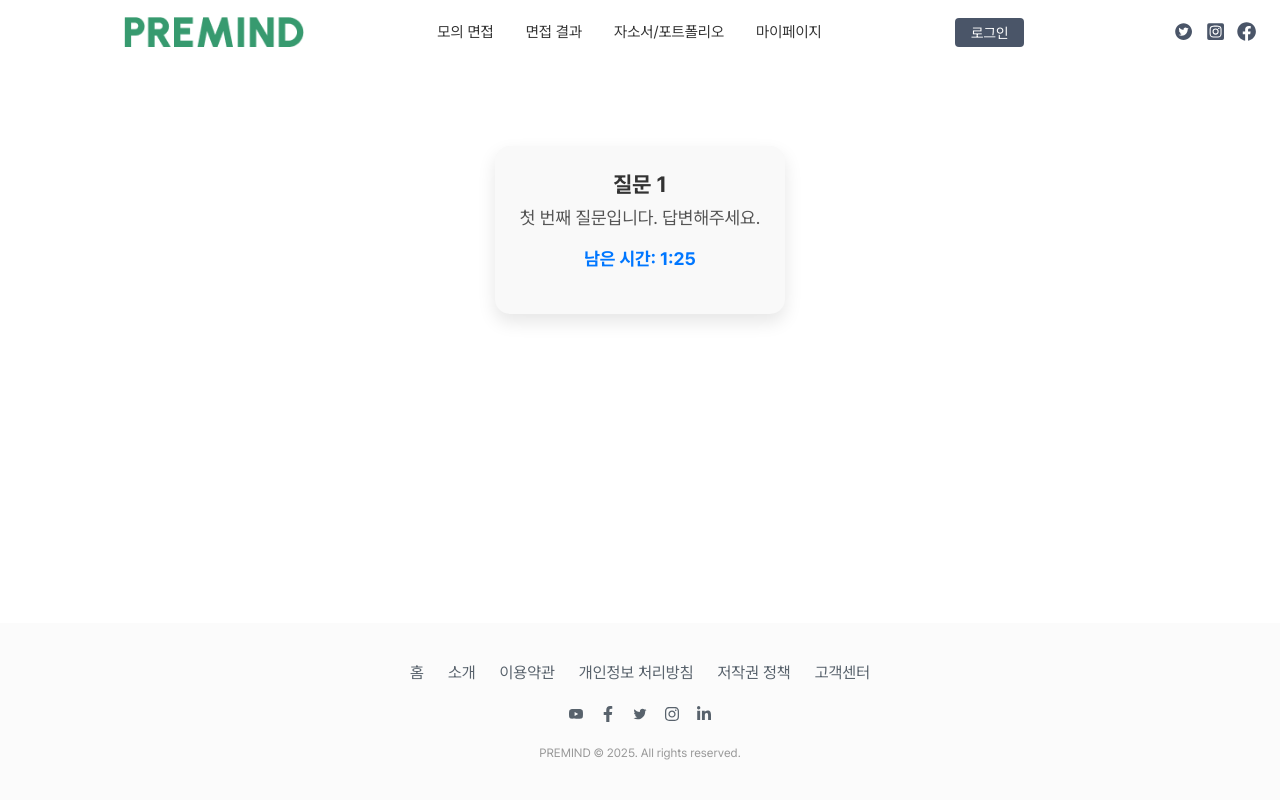
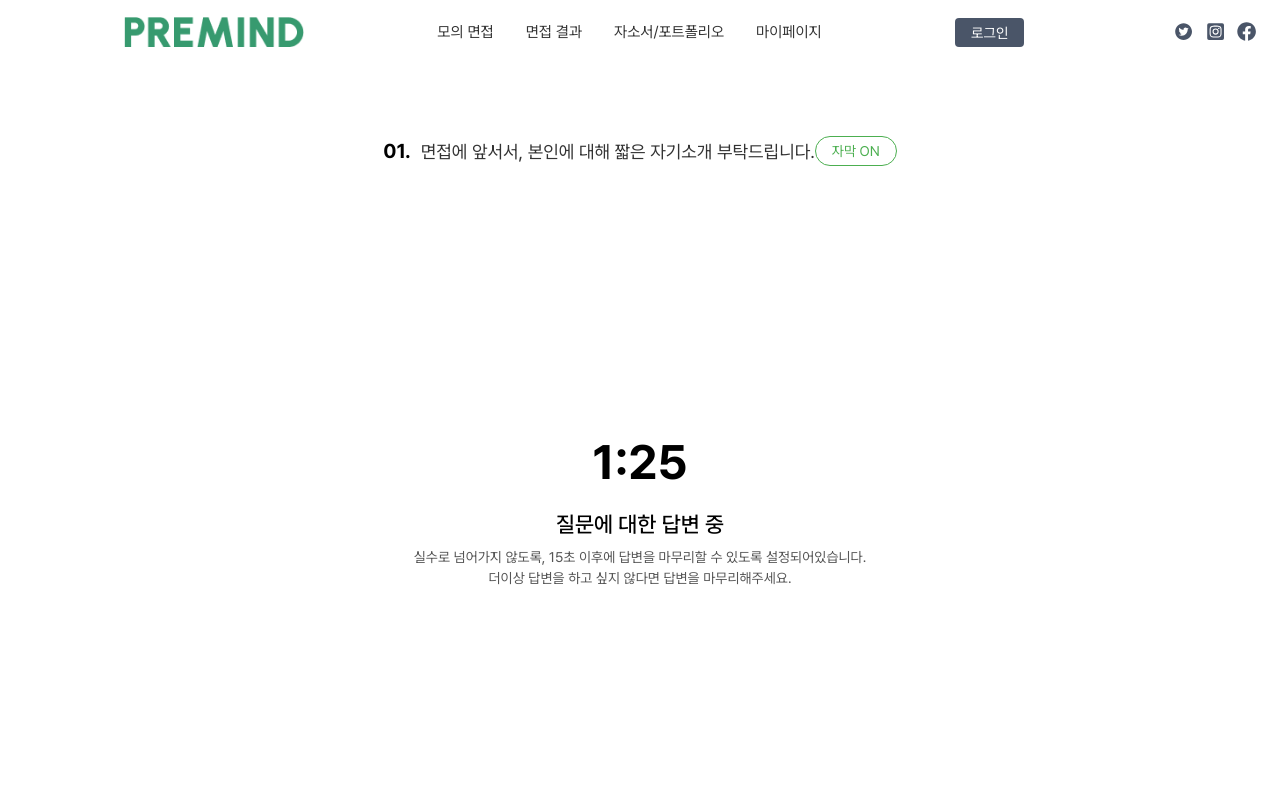
Before and after one commit to Hanium-Premind/Premind_FE, a React (Create React App) app: page /interview/run in a window 1280 px wide. Shown: the top 800 px of the page. Built offline with nearby package versions, Linux system fonts and the light colour scheme.

Commit message:
feat:면접 진행 배치중

```diff
--- a/src/assets/sass/interviewrun.scss
+++ b/src/assets/sass/interviewrun.scss
@@ -1,53 +1,87 @@
-.quiz-container {
-  max-width: 600px;
-  margin: 50px auto;
-  padding: 25px;
-  border-radius: 15px;
-  background: #f9f9f9;
-  box-shadow: 0 8px 18px rgba(0, 0, 0, 0.1);
-  text-align: center;
-  font-family: "Arial", sans-serif;
+.interview-container {
+  display: flex;
+  flex-direction: column;
+  justify-content: space-between;
+  height: 100vh;
+  padding: 40px;
+  box-sizing: border-box;
+  background: #fff;
+}
 
-  h2 {
-    margin-bottom: 10px;
-    font-size: 22px;
-    color: #333;
+.question-section {
+  display: flex;
+  justify-content: space-between;
+  align-items: center;
+  font-size: 18px;
+
+  .question-header {
+    display: flex;
+    align-items: center;
+    gap: 10px;
+
+    .question-number {
+      font-weight: bold;
+      font-size: 20px;
+    }
+
+    .question-text {
+      color: #333;
+    }
   }
 
-  p {
-    font-size: 18px;
-    color: #555;
+  .subtitle-btn {
+    border: 1px solid #4caf50;
+    border-radius: 20px;
+    padding: 6px 16px;
+    color: #4caf50;
+    background: none;
+    font-size: 14px;
+    cursor: pointer;
   }
 }
 
-.quiz-question {
-  margin-bottom: 20px;
-}
+.answer-section {
+  text-align: center;
+  flex-grow: 1;
+  display: flex;
+  flex-direction: column;
+  justify-content: center;
 
-.quiz-timer {
-  font-size: 18px;
-  font-weight: bold;
-  margin-bottom: 20px;
-  color: #0077ff;
-}
+  .timer {
+    font-size: 48px;
+    font-weight: bold;
+    margin-bottom: 20px;
+  }
 
-.quiz-button {
-  padding: 12px 20px;
-  background: #0077ff;
-  color: white;
-  border: none;
-  border-radius: 10px;
-  font-size: 16px;
-  cursor: pointer;
-  transition: 0.3s ease;
+  .answer-text {
+    font-size: 22px;
+    font-weight: 500;
+    margin-bottom: 10px;
+  }
 
-  &:hover {
-    background: #005ec2;
+  .answer-info {
+    font-size: 14px;
+    color: #555;
+    line-height: 1.5;
   }
 }
 
-.quiz-finish {
-  font-size: 20px;
-  font-weight: bold;
-  color: #444;
+.button-section {
+  display: flex;
+  justify-content: center;
+  margin-top: 20px;
+
+  .finish-btn {
+    background: #3f51b5;
+    color: white;
+    border: none;
+    border-radius: 8px;
+    padding: 12px 24px;
+    font-size: 16px;
+    cursor: pointer;
+
+    &:hover {
+      background: #2c3e9d;
+    }
+  }
 }
--- a/src/pages/Interview/InterviewRun.jsx
+++ b/src/pages/Interview/InterviewRun.jsx
@@ -1,69 +1,72 @@
 import React, { useState, useEffect } from "react";
-import "../../assets/sass/interviewrun.scss";
+import '../../assets/sass/interviewrun.scss';
 
-const questions = [
-  "첫 번째 질문입니다. 답변해주세요.",
-  "두 번째 질문입니다. 답변해주세요.",
-  "세 번째 질문입니다. 답변해주세요.",
-  "네 번째 질문입니다. 답변해주세요.",
-  "다섯 번째 질문입니다. 답변해주세요."
-];
+const Interview = () => {
+  const [time, setTime] = useState(90); // 1:30 -> 90초
+  const [questionIndex, setQuestionIndex] = useState(0);
 
-const Quiz = () => {
-  const [currentQuestion, setCurrentQuestion] = useState(0);
-  const [timeLeft, setTimeLeft] = useState(90); // 1분 30초
-  const [isFinished, setIsFinished] = useState(false);
+  const questions = [
+    "면접에 앞서서, 본인에 대해 짧은 자기소개 부탁드립니다.",
+    "지원 동기와 이 직무를 선택한 이유는 무엇인가요?",
+    "본인의 장점과 단점에 대해 말씀해 주세요.",
+    "최근 성취한 경험 중 가장 보람찼던 순간은 무엇인가요?",
+    "향후 5년 후 본인의 커리어 계획은 무엇인가요?",
+  ];
 
-  // 타이머
   useEffect(() => {
-    if (timeLeft > 0 && !isFinished) {
-      const timer = setInterval(() => {
-        setTimeLeft((prev) => prev - 1);
-      }, 1000);
-      return () => clearInterval(timer);
-    } else if (timeLeft === 0) {
-      handleNextQuestion();
+    if (time > 0) {
+      const timer = setTimeout(() => setTime(time - 1), 1000);
+      return () => clearTimeout(timer);
     }
-  }, [timeLeft, isFinished]);
+  }, [time]);
 
-  // 다음 질문으로 이동
-  const handleNextQuestion = () => {
-    if (currentQuestion < questions.length - 1) {
-      setCurrentQuestion((prev) => prev + 1);
-      setTimeLeft(90);
-    } else {
-      setIsFinished(true);
+  const handleNext = () => {
+    if (questionIndex < questions.length - 1) {
+      setQuestionIndex(questionIndex + 1);
+      setTime(90);
     }
   };
 
+  const formatTime = (sec) => {
+    const m = String(Math.floor(sec / 60)).padStart(1, "0");
+    const s = String(sec % 60).padStart(2, "0");
+    return `${m}:${s}`;
+  };
+
   return (
-    <div className="quiz-container">
-      {!isFinished ? (
-        <>
-          <div className="quiz-question">
-            <h2>질문 {currentQuestion + 1}</h2>
-            <p>{questions[currentQuestion]}</p>
+    <div className="interview-container">
+      {/* 상단: 질문 */}
+      <div className="question-section">
+        <div className="question-header">
+          <div className="question-number">
+            {String(questionIndex + 1).padStart(2, "0")}.
           </div>
+          <div className="question-text">{questions[questionIndex]}</div>
+        </div>
+        <button className="subtitle-btn">자막 ON</button>
+      </div>
 
-          <div className="quiz-timer">
-            남은 시간: {Math.floor(timeLeft / 60)}:
-            {String(timeLeft % 60).padStart(2, "0")}
-          </div>
+      {/* 중앙: 타이머 & 안내 */}
+      <div className="answer-section">
+        <div className="timer">{formatTime(time)}</div>
+        <div className="answer-text">질문에 대한 답변 중</div>
+        <div className="answer-info">
+          실수로 넘어가지 않도록, 15초 이후에 답변을 마무리할 수 있도록 설정되어있습니다.
+          <br />
+          더이상 답변을 하고 싶지 않다면 답변을 마무리해주세요.
+        </div>
+      </div>
 
-          {/* 15초 이하일 때 버튼 표시 */}
-          {timeLeft <= 15 && (
-            <button className="quiz-button" onClick={handleNextQuestion}>
-              답변 마무리하기
-            </button>
-          )}
-        </>
-      ) : (
-        <div className="quiz-finish">
-          <h2>퀴즈가 종료되었습니다 🎉</h2>
+      {/* 하단: 버튼 */}
+      {(time <= 15 || time === 0) && (
+        <div className="button-section">
+          <button className="finish-btn" onClick={handleNext}>
+            답변 마무리 하기
+          </button>
         </div>
       )}
     </div>
   );
 };
 
-export default Quiz;
+export default Interview;
```
